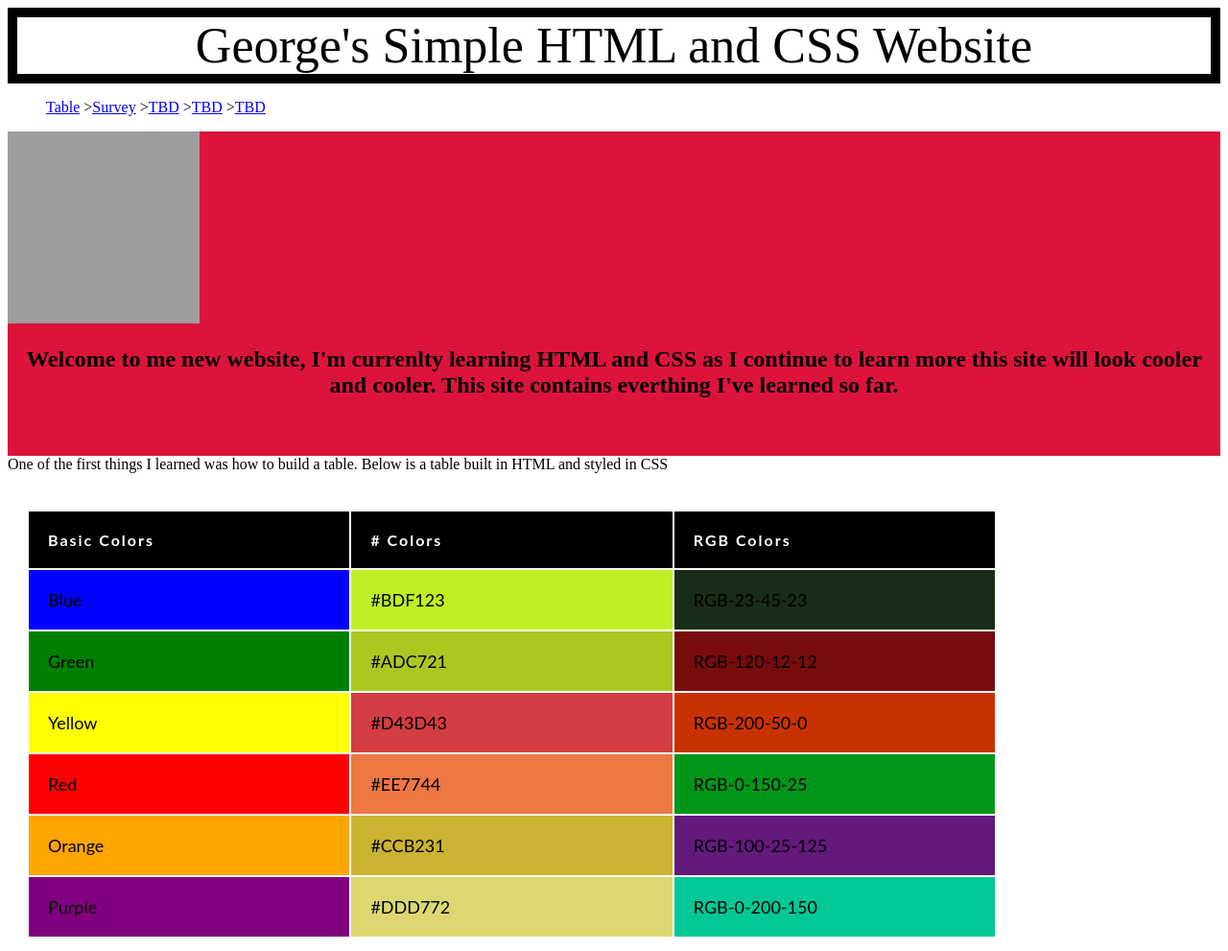
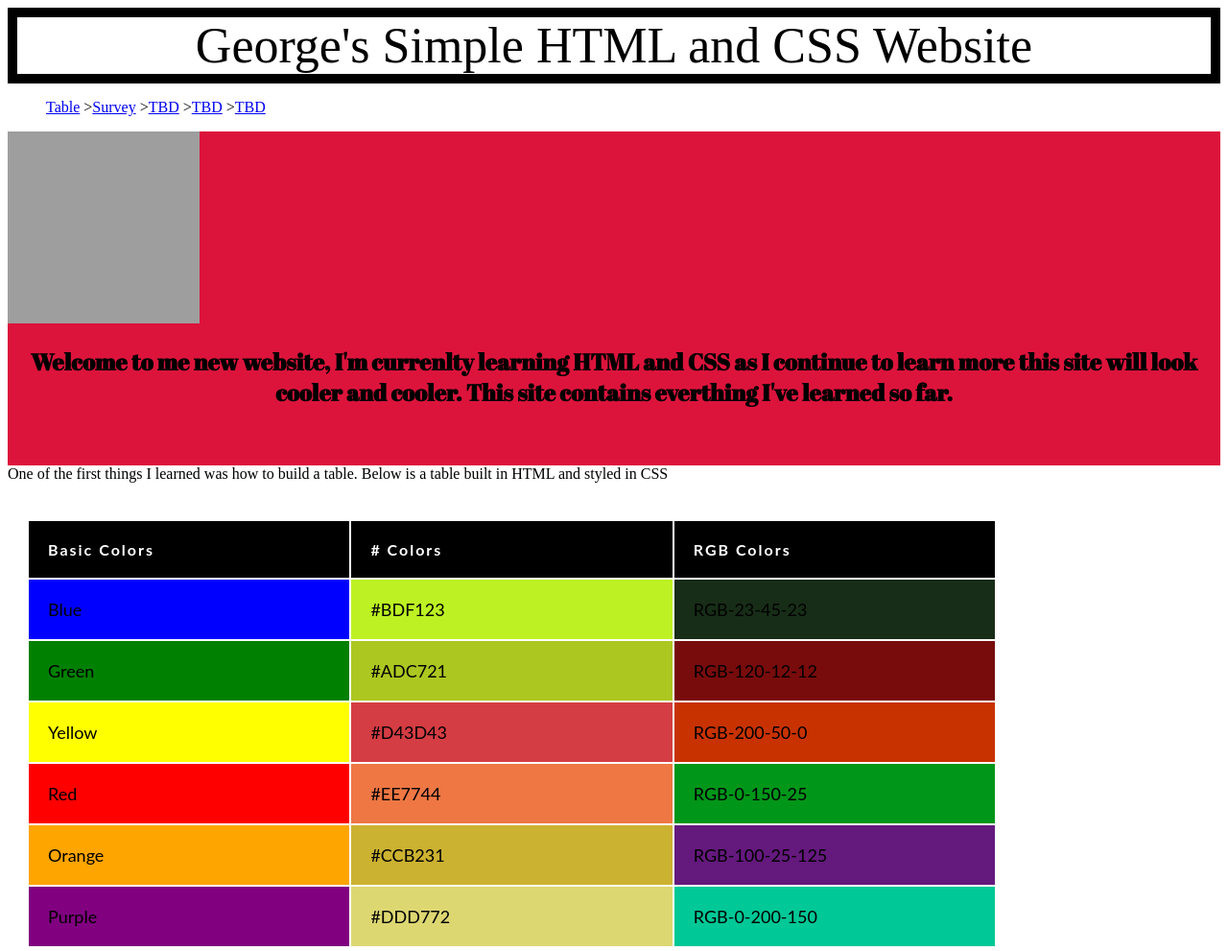
Before and after one commit to gfraser23/gfraser23.github.io, a plain HTML site: page index.html in a window 1280 px wide. Shown: the top 991 px of the page at 96% size. Drawn offline with Linux system fonts and the light colour scheme; grey boxes are pictures that could not be loaded.

Commit message:
Update style.css

```diff
--- a/style.css
+++ b/style.css
@@ -15,6 +15,7 @@ p {
   font-size: 24px;
   font-weight: bold;
   text-align: center;
+  font-family: 'Abril Fatface', cursive;
 }
 
 h1 {
```
